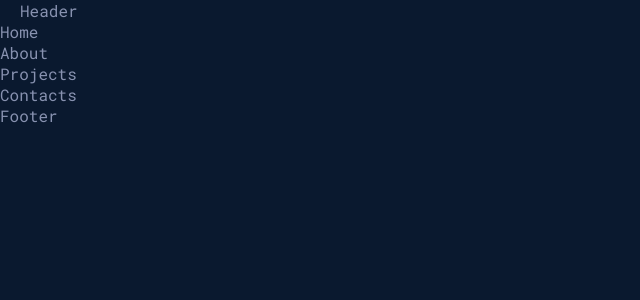
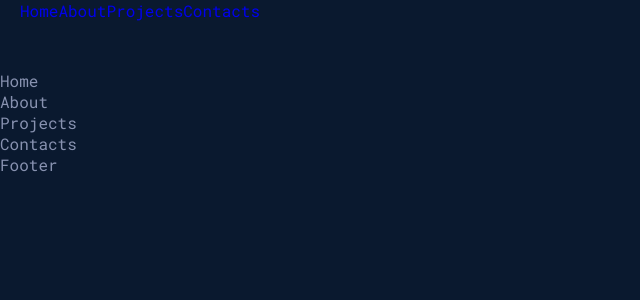
Before and after one commit to FrontendPortfolioHub/frontend-portfolio, a React (Create React App) app: page / in a window 1280 px wide. Shown: the top 300 px of the page, without its empty margins (0-640 px from the left). Built offline with nearby package versions, Linux system fonts and the light colour scheme.

Commit message:
implement navbar structure

```diff
--- a/src/components/Header/Header.jsx
+++ b/src/components/Header/Header.jsx
@@ -1,11 +1,23 @@
+import { NavLink } from 'react-router-dom';
+import { navItems } from '../../data/navItems';
 import './Header';
 
 export const Header = () => {
   return (
     <header className="header">
       <div className="container">
-        Header
+        <nav class="navbar">
+          <ul class="navbar__list">
+            {navItems.map(item => (
+              <li key={item.id} class="navbar__item">
+                <NavLink to={item.href} className={({ isActive }) => (isActive ? "navbar__link navbar__link--active" : "navbar__link")}>
+                  {item.label}
+                </NavLink>
+              </li>
+            ))}
+          </ul>
+        </nav>
       </div>
     </header>
-  )
-}
+  );
+};
--- a/src/components/Header/Header.scss
+++ b/src/components/Header/Header.scss
@@ -0,0 +1,12 @@
+.header {
+  position: sticky;
+  top: 0;
+  right: 0;
+  left: 0;
+  width: 100%;
+  height: 70px;
+}
+
+.navbar__list {
+  display: flex;
+}
--- /dev/null
+++ b/src/data/navItems.js
@@ -0,0 +1,6 @@
+export const navItems = [
+  { id: 1, label: "Home", href: "/" },
+  { id: 2, label: "About", href: "/about" },
+  { id: 3, label: "Projects", href: "/projects" },
+  { id: 4, label: "Contacts", href: "/contacts" },
+];
--- a/src/styles/main.scss
+++ b/src/styles/main.scss
@@ -4,6 +4,7 @@
 @import './base/reset';
 @import './utilities/variables';
 @import './utilities/mixins';
+@import '../components/Header/Header';
 
 body {
   font-family: 'Roboto Mono', monospace;
```
